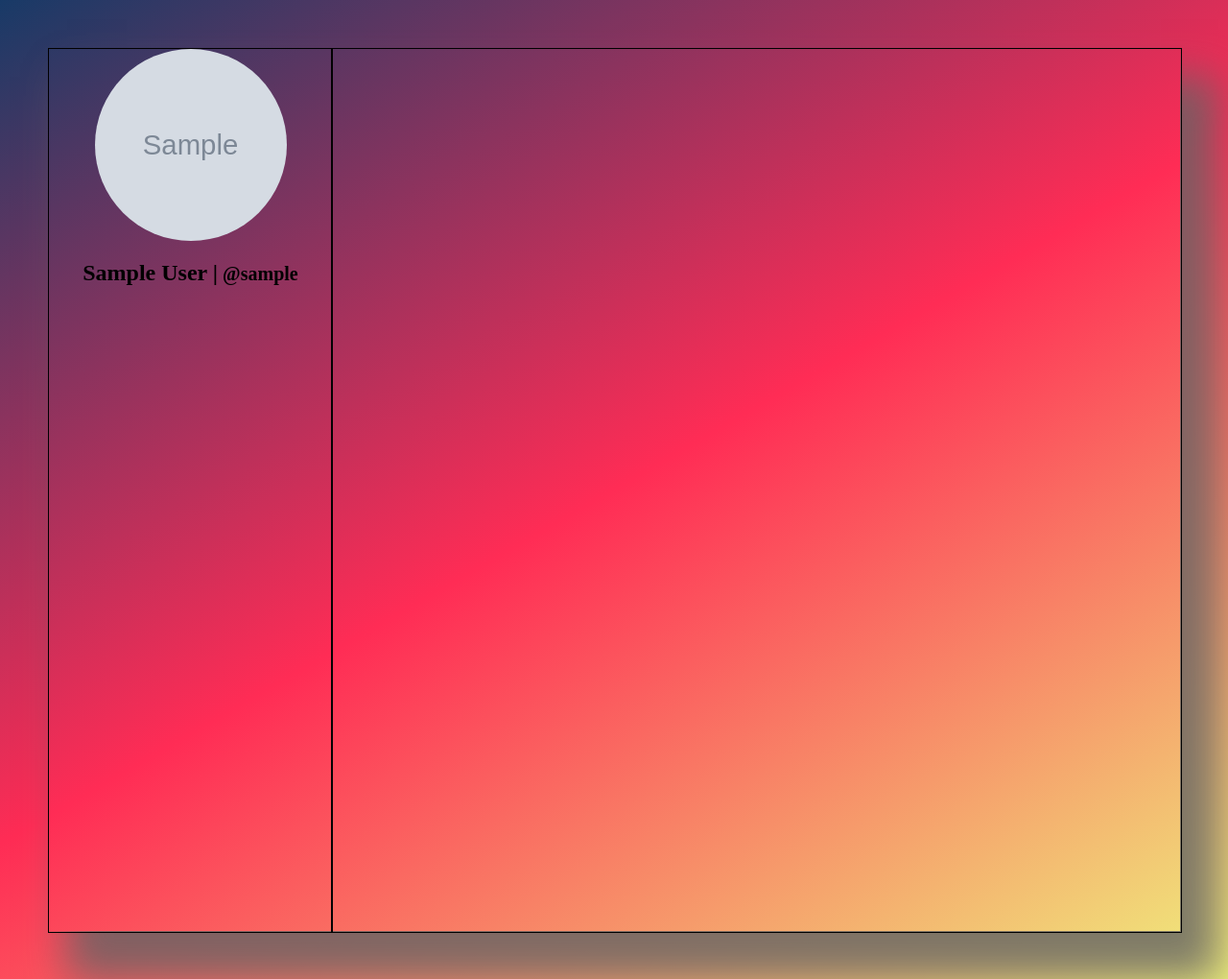
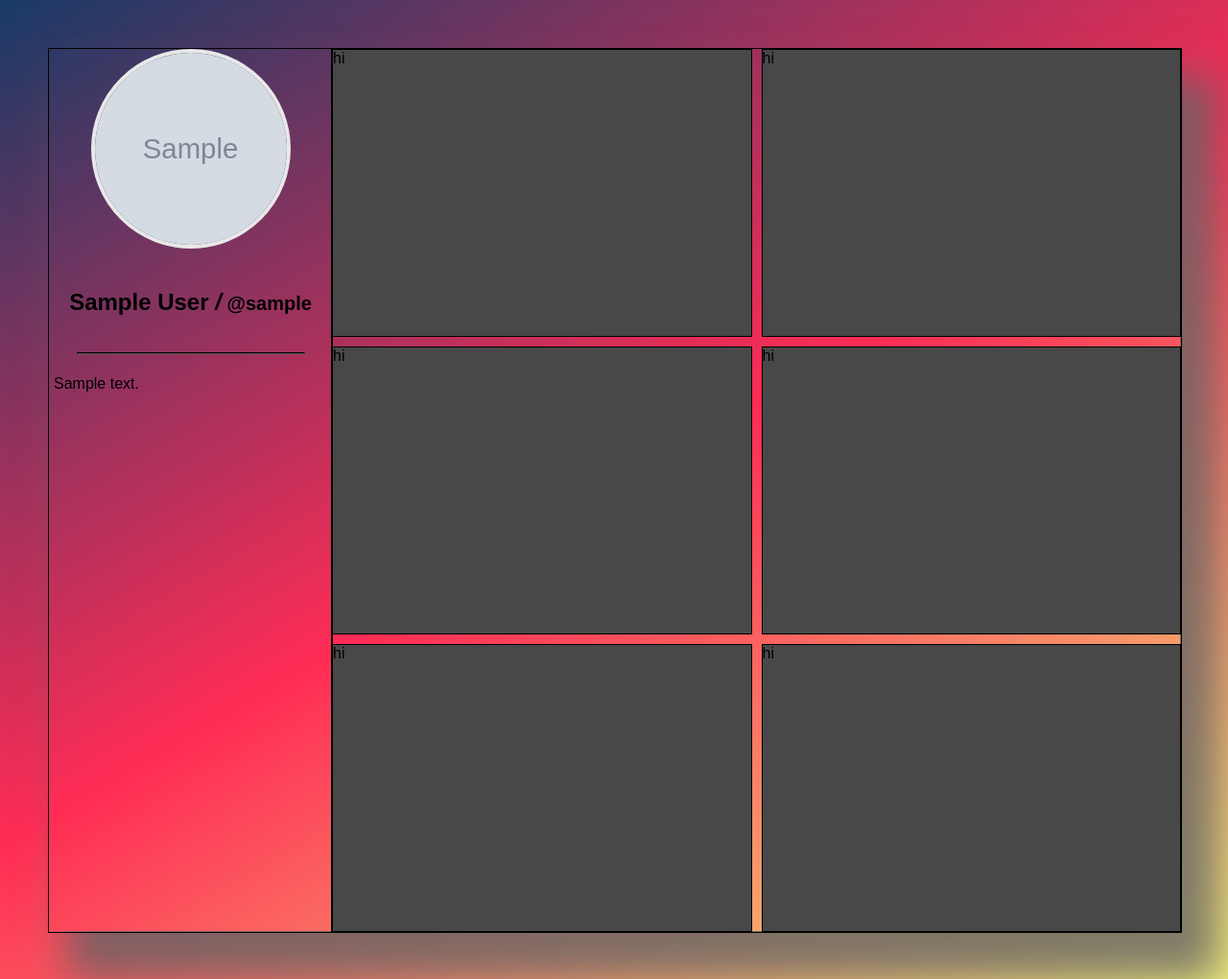
Before and after one commit to AThunder-cloud/Red_Bird, a Django app: page /profile/ in a window 1280 px wide. Shown: the whole page at 96% size. Run offline with Django 4.2, Linux system fonts and the light colour scheme; a user stored in the database is signed in; tables that the repository leaves empty hold one stand-in row (values such as "Sample post"); grey boxes marked "Sample" are stand-in pictures; some web fonts are replaced.

Commit message:
profile page

```diff
--- a/static/css/navigation.css
+++ b/static/css/navigation.css
@@ -77,7 +77,7 @@
 .profile-div{
     display: flex;
     flex-direction: column;
-    background-color:#1e1e24;
+    background-color: rgb(73 76 97);
     color: aliceblue;
     padding: 10px;
     row-gap: 10px;
--- a/template/create-post.html
+++ b/template/create-post.html
@@ -1,8 +1,7 @@
-{% load crispy_forms_tags %}
 <div>
     <form method="POST" enctype="multipart/form-data">
         {% csrf_token %}
-        {{form|crispy}}
+        {{form.as_p}}
         <input type="submit" value="Create">
     </form>
 </div>
--- a/template/navigation.html
+++ b/template/navigation.html
@@ -14,9 +14,9 @@
             <span>Home</span></a>
         </li>
         <li>
-            <a href="#">
+            <a href="{% url 'profile' %}">
             <img src="{% static 'default-img/icons/Search-icon.svg' %}">
-            <span>Discover</span></a>
+            <span>Profile</span></a>
         </li>
         <li>
             <a href="{% url 'create-post' %}">
--- a/template/profile.html
+++ b/template/profile.html
@@ -1,6 +1,12 @@
 {% load static %}
 {% load profile_img_tag %}
 <style>
+    @font-face {
+        font-family:"UbuntuMono" ;
+        src: url("/static/fonts/Ubuntu_Mono/UbuntuMono-Bold.ttf") format("truetype");
+        font-weight: 1000;
+        font-style: bold;
+    }
     body{
         display: flex;
         justify-content: center;
@@ -9,6 +15,8 @@
         margin: 0;
         padding: 0;
         background-image:linear-gradient(-30deg, rgb(239, 240, 124),#ff2c55, #183a67);
+        backdrop-filter: blur(5px);
+        font-family:"UbuntuMono",sans-serif;
 
     }
     .container{
@@ -26,34 +34,72 @@
     .profile-panel{
         display: flex;
         flex-direction: column;
+        row-gap: 10px;
         border: 1px solid black;
         width: 100%;
         height: 100%;
     }
+    .profile-img{
+        height: 220px;
+    }
     .profile-panel img{
+        display: block;
         width: 200px;
         height: 200px;
         border-radius: 50%;
+        border:4px solid #e8e8e8;
         object-fit: cover;
         margin-left: auto;
         margin-right: auto;
-        transition: transform 0.3s ease;
+        transform-origin: center;
+        transition: transform 0.3s ease-out;
     }
     .profile-panel img:hover{
         transform: scale(1.2);
         border-radius: 0;
         object-fit: contain;
+        border: none;
     }
     .profile-panel h2{
         margin-left: auto;
         margin-right: auto;
         cursor: pointer;
     }
+    .profile-panel hr{
+        width: 80%;
+        border-color: black;
+    }
+
+    .profile-panel textarea{
+        font-family: inherit;
+        font-size:medium;
+        margin:5px 5px;
+        resize: none;
+        line-height:1;
+        padding:0;
+        background-color: transparent;
+        border: 0;
+
+
+    }
 
     .profile-post{
+        display: grid;
+        grid-template-columns: repeat(auto-fill,minmax(400px, 1fr));
+        grid-auto-rows: 300px;
+        gap: 10px;
         border: 1px solid black;
         width: 100%;
         height: 100%;
+        overflow-y: scroll;
+        overflow-x: none;
+    }
+    .profile-post::-webkit-scrollbar{
+        display: none;
+    }
+    .item{
+        background-color: rgb(72, 72, 72);
+        border: 1px solid black;
     }
 
 </style>
@@ -61,10 +107,20 @@
 <body>
     <div class="container">
         <div class="profile-panel">
-            <img src="{% profile_img user.id %}" alt="No Profile">
-            <h2>{{user.first_name}} {{user.last_name}} |<small> @{{user.username}}</small></h2>
+            <div class="profile-img">
+                <img src="{% profile_img user.id %}" alt="No Profile">
+            </div>
+            <h2>{{user.first_name}} {{user.last_name}} <i>/</i><small> @{{user.username}}</small></h2>
+            <hr>
+            <textarea rows="4">{{user.profile.bio}}</textarea>
         </div>
         <div class="profile-post">
+            <div class="item">hi</div>
+            <div class="item">hi</div>
+            <div class="item">hi</div>
+            <div class="item">hi</div>
+            <div class="item">hi</div>
+            <div class="item">hi</div>
 
         </div>
     </div>
```
